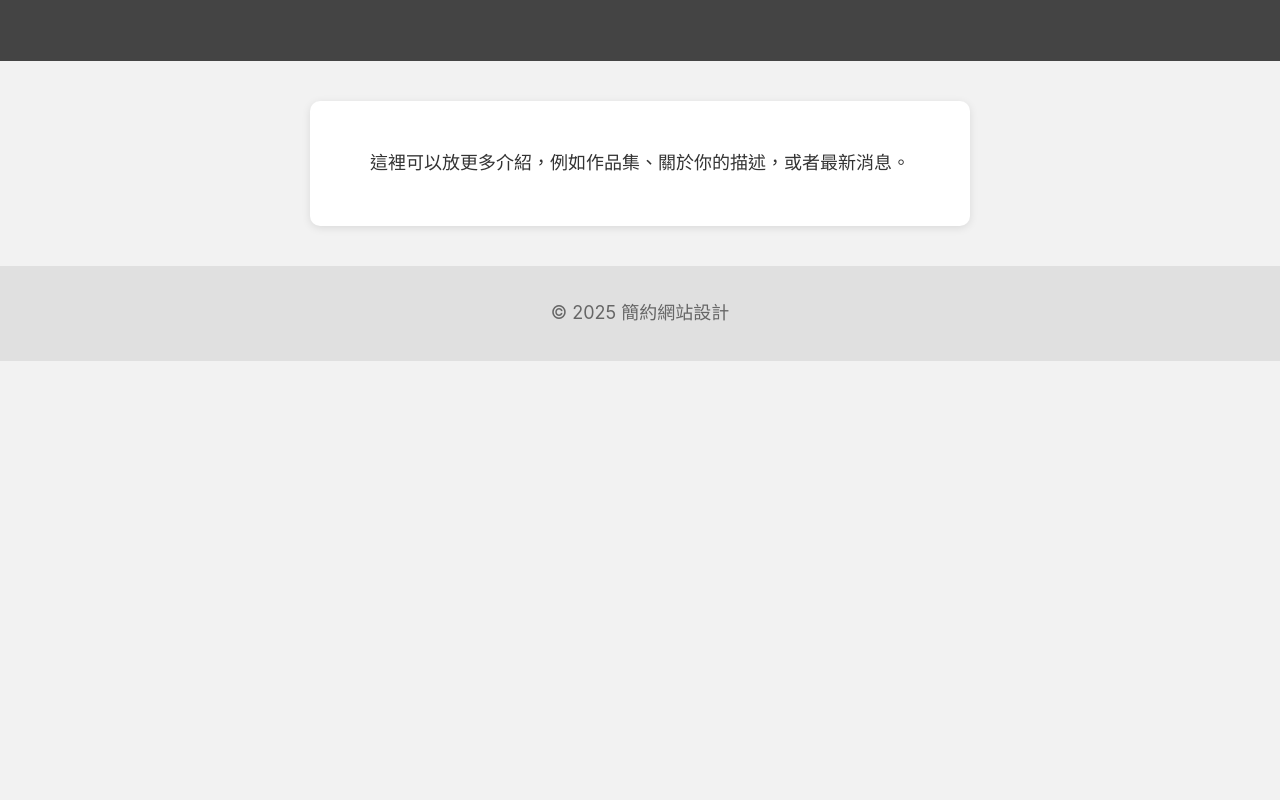
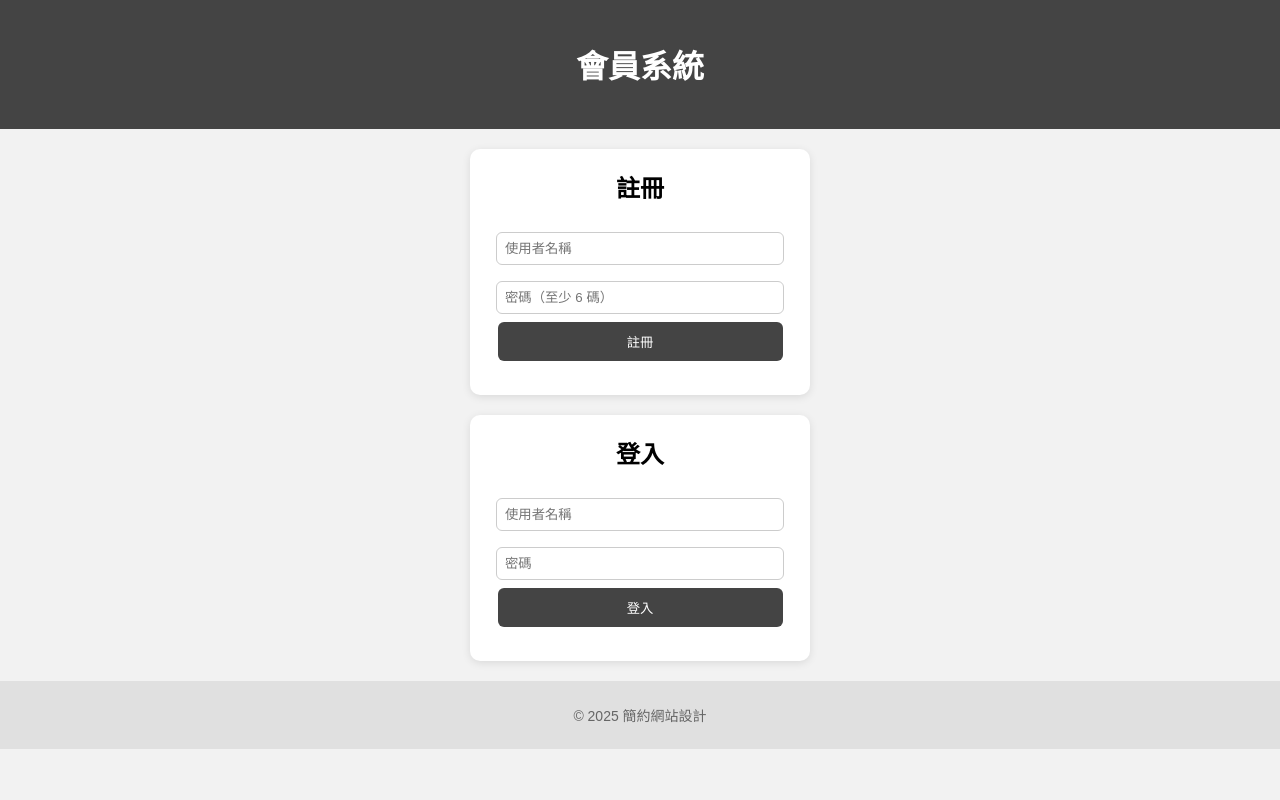
Before and after one commit to Chloris03/firstwebsite, a Python web app: template templates/index.html in a window 1280 px wide. Run offline with Jinja, Linux system fonts and the light colour scheme; the template is opened without the code that fills it, so the values that code supplies are empty.

Commit message:
網站的第二天

```diff
--- a/app.py
+++ b/app.py
@@ -4,11 +4,11 @@ app = Flask(__name__)  # 如果你用的是 statics 資料夾，見下方第 3
 
 @app.route("/")
 def home():
-    return render_template(
-        "index.html",
+    returndex.html",
         title="簡約灰色系網站",
         heading="歡迎來到我的網站",
-        content="這是一個簡約但有內容的灰色系設計。"
+        content= render_template(
+        "in"這是一個簡約但有內容的灰色系設計。"
     )
 
 if __name__ == "__main__":
--- a/static/style.css
+++ b/static/style.css
@@ -1,45 +1,68 @@
-/* 整體樣式 */
+/* 整體 */
 body {
-    font-family: -apple-system, BlinkMacSystemFont, "Segoe UI", Arial, sans-serif;
-    background-color: #f2f2f2;  /* 淺灰底 */
-    color: #333;  /* 深灰文字 */
+  font-family: Arial, sans-serif;
+  background-color: #f2f2f2;
   margin: 0;
   padding: 0;
   text-align: center;
 }
 
-/* 頁首 */
+/* header */
 header {
-    background-color: #444; /* 深灰 */
+  background-color: #444;
   color: white;
   padding: 20px 0;
 }
 
-/* 卡片區塊 */
+/* 卡片 */
 .card {
   background: white;
-    margin: 40px auto;
-    padding: 30px;
-    width: 60%;
-    max-width: 600px;
+  margin: 20px auto;
+  padding: 20px;
+  width: 300px;
   border-radius: 10px;
   box-shadow: 0 2px 8px rgba(0,0,0,0.1);
 }
 
-/* 文字 */
-h1 {
-    font-weight: 500;
+.card h2 {
+  margin-top: 0;
 }
 
-p {
-    font-size: 18px;
-    line-height: 1.6;
+/* 表單輸入框 */
+input {
+  width: 90%;
+  padding: 8px;
+  margin: 8px 0;
+  border: 1px solid #ccc;
+  border-radius: 6px;
 }
 
-/* 頁尾 */
-footer {
-    background-color: #e0e0e0; /* 淺灰 */
-    padding: 15px;
+/* 按鈕 */
+button {
+  width: 95%;
+  padding: 10px;
+  background-color: #444;
+  color: white;
+  border: none;
+  border-radius: 6px;
+  cursor: pointer;
+}
+
+button:hover {
+  background-color: #333;
+}
+
+/* 訊息文字 */
+.msg {
+  margin-top: 10px;
   font-size: 14px;
   color: #666;
 }
+
+/* footer */
+footer {
+  background-color: #e0e0e0;
+  padding: 10px;
+  font-size: 14px;
+  color: #666;
+}
--- a/templates/index.html
+++ b/templates/index.html
@@ -2,23 +2,43 @@
 <html lang="zh-TW">
 <head>
   <meta charset="UTF-8">
-    <title>{{ title }}</title>
-    <link rel="stylesheet" href="{{ url_for('static', filename='style.css') }}">
+  <title>會員系統</title>
+  <link rel="stylesheet" href="/static/style.css">
 </head>
 <body>
   <header>
-        <h1>{{ heading }}</h1>
+    <h1>會員系統</h1>
   </header>
 
   <main>
+    <!-- 註冊區塊 -->
     <section class="card">
-            <p>{{ content }}</p>
-            <p>這裡可以放更多介紹，例如作品集、關於你的描述，或者最新消息。</p>
+      <h2>註冊</h2>
+      <form id="register-form">
+        <input type="text" id="reg-username" placeholder="使用者名稱" required>
+        <input type="password" id="reg-password" placeholder="密碼（至少 6 碼）" required>
+        <button type="submit">註冊</button>
+      </form>
+      <p id="register-msg" class="msg"></p>
+    </section>
+
+    <!-- 登入區塊 -->
+    <section class="card">
+      <h2>登入</h2>
+      <form id="login-form">
+        <input type="text" id="login-username" placeholder="使用者名稱" required>
+        <input type="password" id="login-password" placeholder="密碼" required>
+        <button type="submit">登入</button>
+      </form>
+      <p id="login-msg" class="msg"></p>
     </section>
   </main>
 
   <footer>
     <p>© 2025 簡約網站設計</p>
   </footer>
+
+  <!-- 在 body 末端引入 JS -->
+  <script src="/static/script.js"></script>
 </body>
 </html>
```
Also changed, not shown: static/script.js (added, +38 -0 lines), 2 other files. Lines whose indentation alone changed are shown as unchanged.
